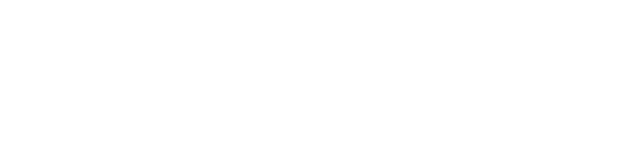
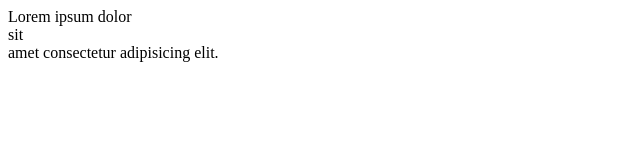
Before and after one commit to nisper/nisper.github.io, a plain HTML site: page tmp.html in a window 1280 px wide. Shown: the whole page, without its empty margins (0-640 px from the left). Drawn offline with Linux system fonts and the light colour scheme.

Commit message:
something

```diff
--- a/tmp.html
+++ b/tmp.html
@@ -1,10 +1,10 @@
 <html>
+<body>
+  <style>
 
-<body>
-  <header>
-
-  </header>
-  <script src="scripts/script.js"></script>
+  </style>
+  <div class="accodion">
+    <span>Lorem ipsum dolor <div>sit</div> amet consectetur adipisicing elit.</span>
+  </div>
 </body>
-
 </html>
```
